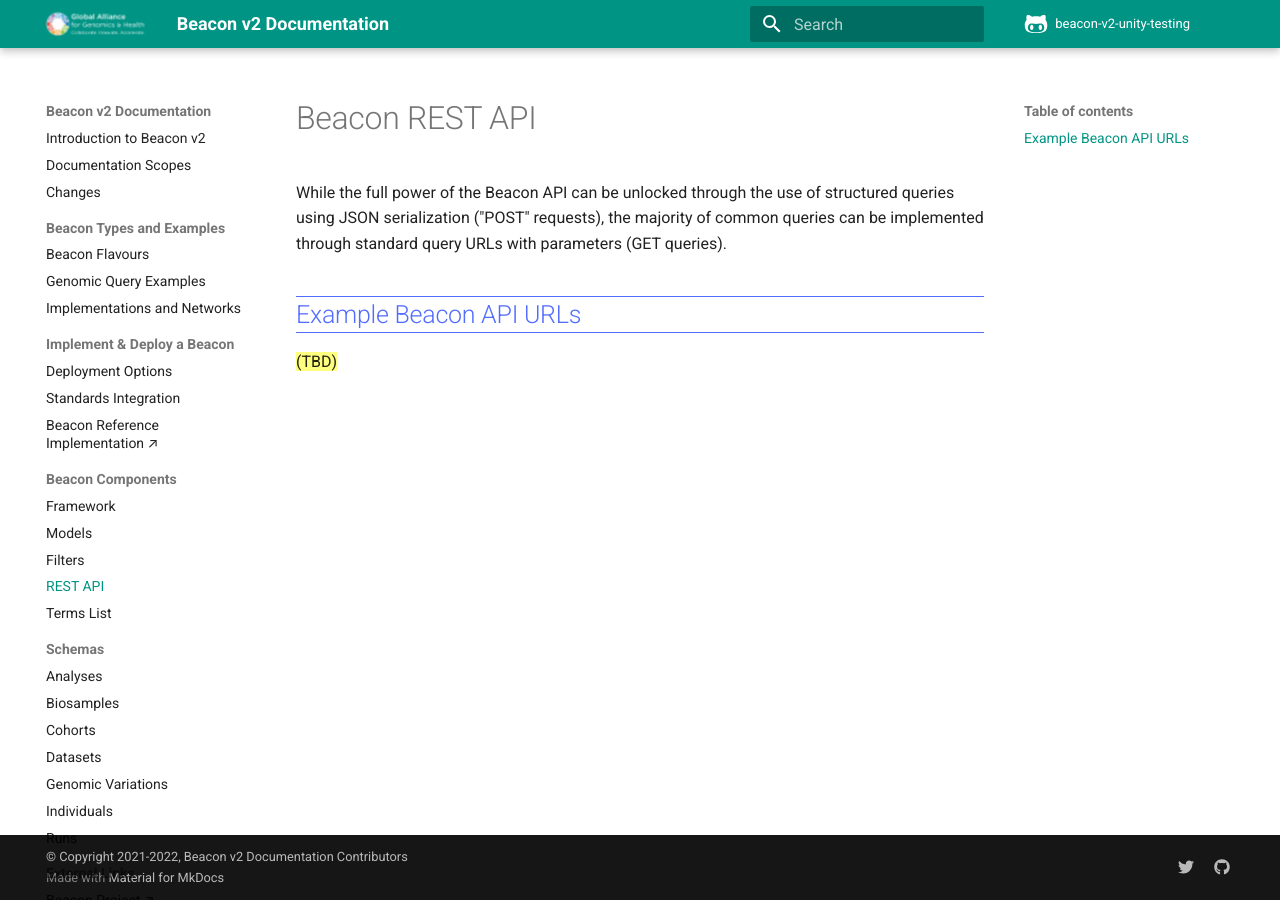
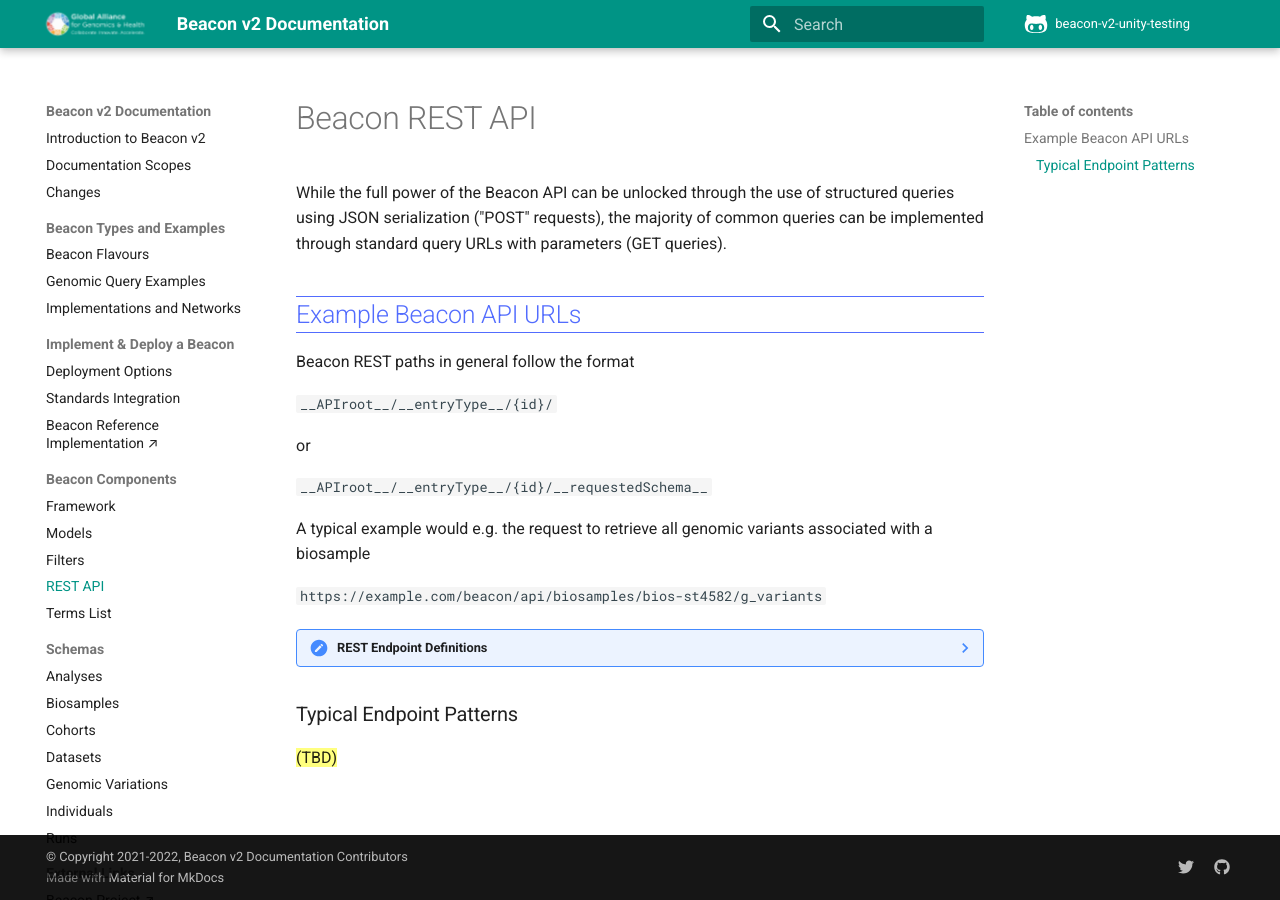
Before and after one commit to ga4gh-beacon/beacon-v2, an MkDocs documentation site: the page built from docs/rest-api.md, in a window 1280 px wide. Built offline with MkDocs 1.6.1 and Material for MkDocs 9.7.7, drawn with Linux system fonts in a browser that asks for light colours; comment, search, counter and statistics services are not loaded.

Commit message:
Update rest-api.md
... also now collapsible admonitions

```diff
--- a/docs/rest-api.md
+++ b/docs/rest-api.md
@@ -6,4 +6,23 @@ be implemented through standard query URLs with parameters (GET queries).
 
 ## Example Beacon API URLs
 
+Beacon REST paths in general follow the format
+
+`__APIroot__/__entryType__/{id}/`
+
+or
+
+`__APIroot__/__entryType__/{id}/__requestedSchema__`
+
+A typical example would e.g. the request to retrieve all genomic variants associated with a biosample
+
+`https://example.com/beacon/api/biosamples/bios-st4582/g_variants`
+
+??? note "REST Endpoint Definitions"
+
+    The endpoind paths available for a given Beacon instance are defined in
+    `__APIroot__/beaconMap/` [Github](https://github.com/ga4gh-beacon/beacon-v2-unity-testing/blob/main/models/src/beacon-v2-default-model/beaconMap.yaml)
+
+### Typical Endpoint Patterns
+
 ==(TBD)==
--- a/mkdocs.yaml
+++ b/mkdocs.yaml
@@ -24,6 +24,7 @@ markdown_extensions:
     - md_in_html
     - pymdownx.critic
     - pymdownx.caret
+    - pymdownx.details
     - pymdownx.keys
     - pymdownx.mark
     - pymdownx.tilde
```
